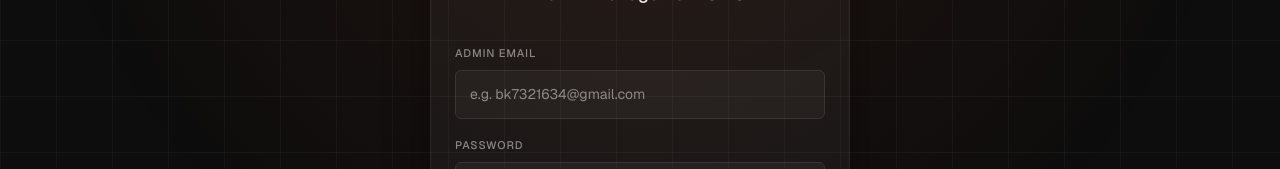
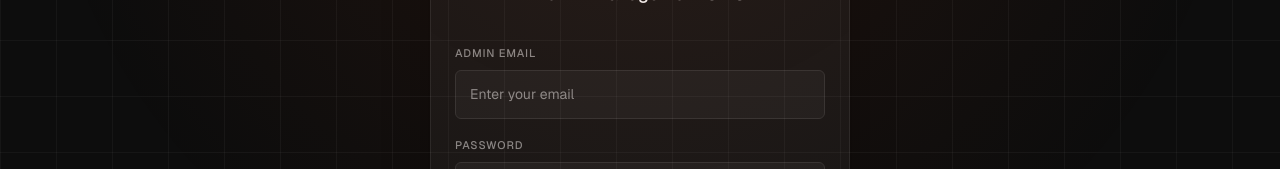
Before and after one commit to Babul-Kumar/portfolio, a Next.js app: page /admin/login in a window 1280 px wide. Shown: the part 240-409 px from the top of the page. Built offline with nearby package versions, Linux system fonts and the light colour scheme; no server answers.

Commit message:
feat: implement admin login page with Supabase authentication and session handling

```diff
--- a/app/admin/login/page.tsx
+++ b/app/admin/login/page.tsx
@@ -106,7 +106,7 @@ function LoginForm() {
             onChange={(e) => setEmail(e.target.value)}
             required
             autoComplete="email"
-            placeholder="e.g. bk7321634@gmail.com"
+            placeholder="Enter your email"
             style={{
               width: '100%',
               background: '#1F1F1F',
```
